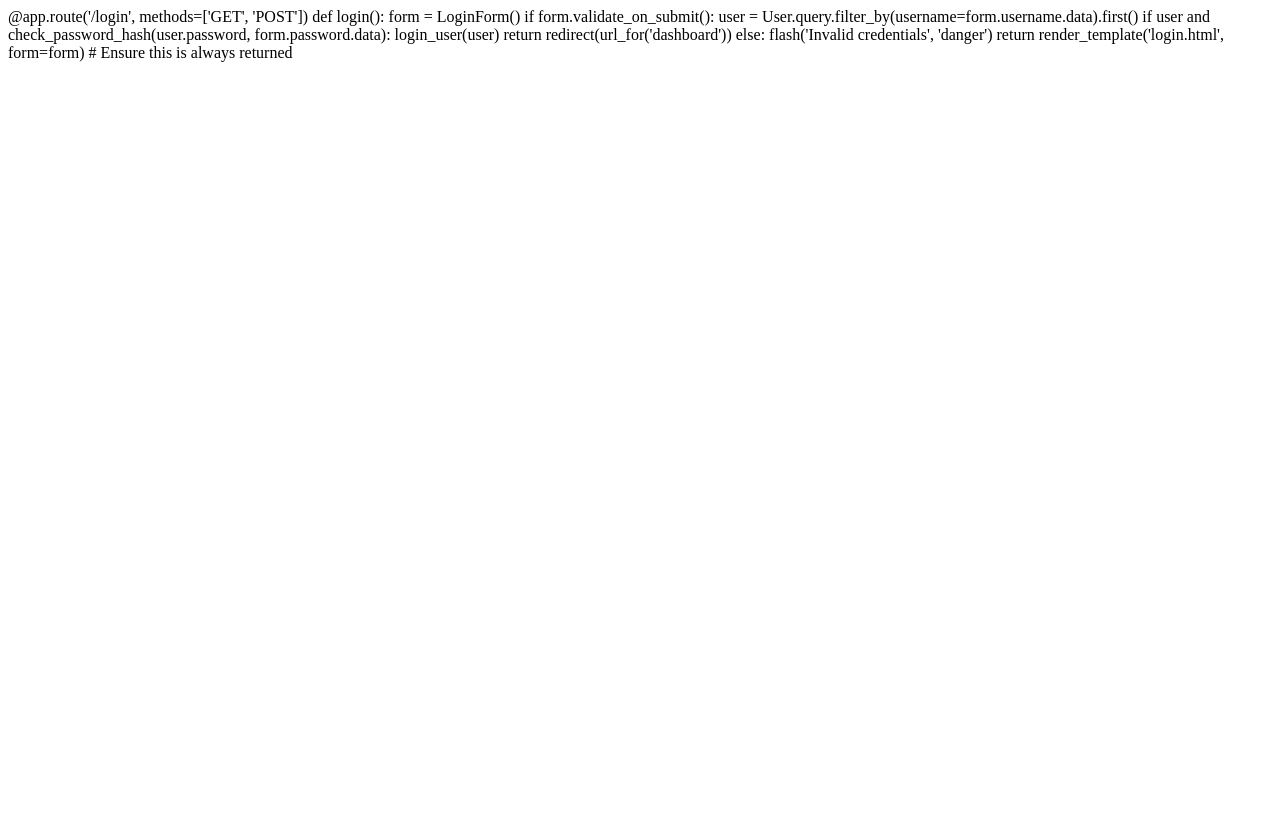
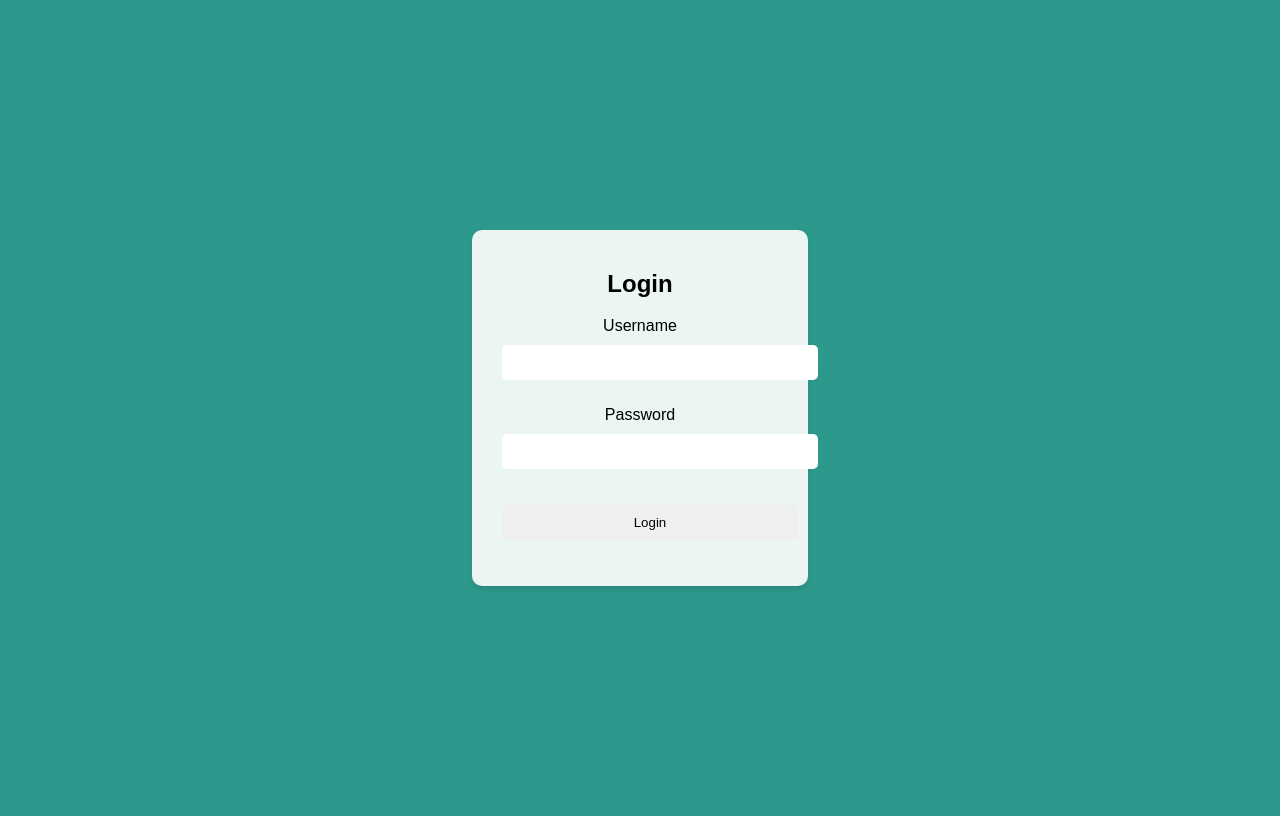
Before and after one commit to Alwinyuho/new-flask-app, a Flask app: page /login in a window 1280 px wide. Before the commit the page ends 62 px from the top, so only its background shows below. Run offline with Flask 3, Linux system fonts and the light colour scheme.

Commit message:
Update login.html

```diff
--- a/templates/login.html
+++ b/templates/login.html
@@ -1,11 +1,49 @@
-@app.route('/login', methods=['GET', 'POST'])
-def login():
-    form = LoginForm()
-    if form.validate_on_submit():
-        user = User.query.filter_by(username=form.username.data).first()
-        if user and check_password_hash(user.password, form.password.data):
-            login_user(user)
-            return redirect(url_for('dashboard'))
-        else:
-            flash('Invalid credentials', 'danger')
-    return render_template('login.html', form=form)  # Ensure this is always returned
+<!DOCTYPE html>
+<html lang="en">
+<head>
+    <meta charset="UTF-8">
+    <meta name="viewport" content="width=device-width, initial-scale=1.0">
+    <title>Login</title>
+    <style>
+        body {
+            background-color: #2d998c;
+            display: flex;
+            justify-content: center;
+            align-items: center;
+            height: 100vh;
+            flex-direction: column;
+            font-family: Arial, sans-serif;
+        }
+        .container {
+            background-color: rgba(255, 255, 255, 0.9);
+            padding: 20px;
+            border-radius: 10px;
+            box-shadow: 0px 4px 6px rgba(0, 0, 0, 0.1);
+            text-align: center;
+        }
+        input, button {
+            margin: 10px;
+            padding: 10px;
+            width: 100%;
+            border: none;
+            border-radius: 5px;
+        }
+        button {
+            background-color: #1a6f5a;
+            color: white;
+            cursor: pointer;
+        }
+    </style>
+</head>
+<body>
+    <div class="container">
+        <h2>Login</h2>
+        <form method="POST">
+            {{ form.hidden_tag() }}
+            <p>{{ form.username.label }} {{ form.username() }}</p>
+            <p>{{ form.password.label }} {{ form.password() }}</p>
+            <p>{{ form.submit() }}</p>
+        </form>
+    </div>
+</body>
+</html>
```
